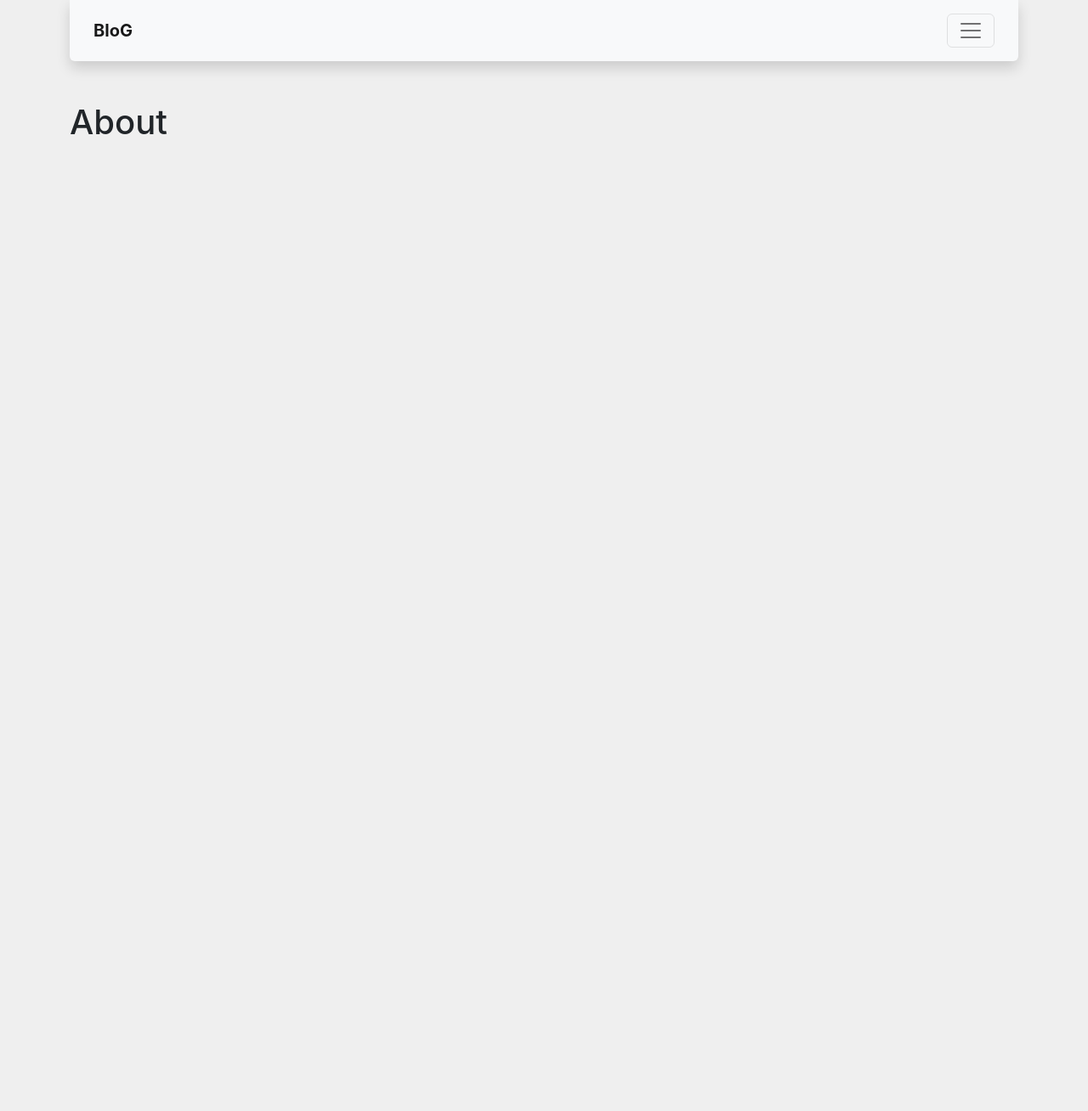
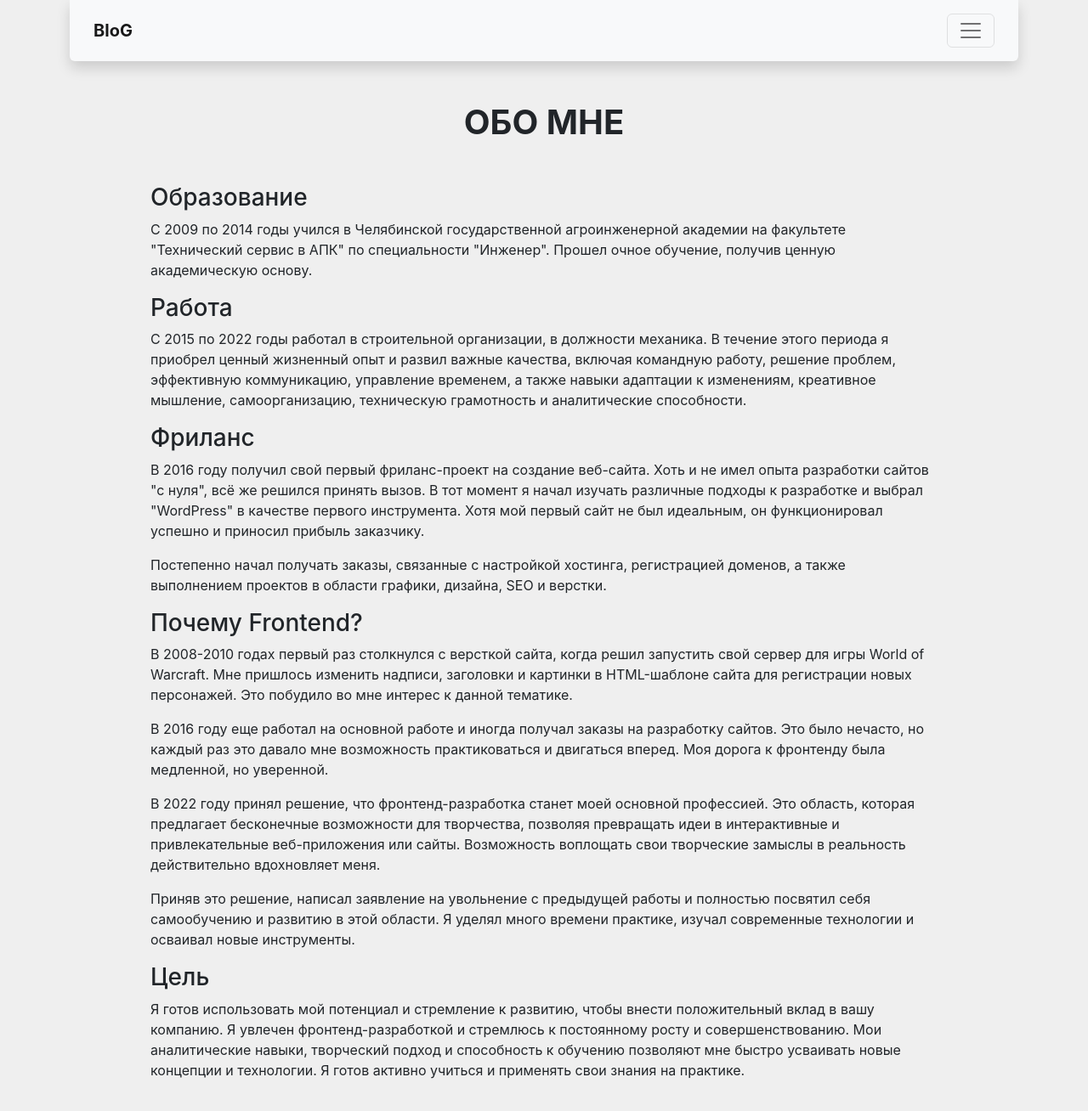
Before and after one commit to afect13/blog, a React (Create React App) app: page /about in a window 1280 px wide. Shown: the top 1308 px of the page at 85% size. Before the commit the page ends 800 px from the top, so only its background shows below. Built offline with nearby package versions, Linux system fonts and the light colour scheme; no server answers.

Commit message:
add aboutMe

```diff
--- /dev/null
+++ b/src/Components/AboutMe/AboutMe.jsx
@@ -0,0 +1,83 @@
+import { Col, Row } from "react-bootstrap";
+import PageWrapper from "../PageWrapper/PageWrapper";
+
+const AboutMe = () => {
+  return (
+    <PageWrapper title={"ОБО МНЕ"}>
+      <Row>
+        <Col>
+          <h3>Образование</h3>
+          <p>
+            С 2009 по 2014 годы учился в Челябинской государственной агроинженерной академии на факультете "Технический
+            сервис в АПК" по специальности "Инженер". Прошел очное обучение, получив ценную академическую основу.
+          </p>
+        </Col>
+      </Row>
+      <Row>
+        <Col>
+          <h3>Работа</h3>
+          <p>
+            С 2015 по 2022 годы работал в строительной организации, в должности механика. В течение этого периода я
+            приобрел ценный жизненный опыт и развил важные качества, включая командную работу, решение проблем,
+            эффективную коммуникацию, управление временем, а также навыки адаптации к изменениям, креативное мышление,
+            самоорганизацию, техническую грамотность и аналитические способности.
+          </p>
+        </Col>
+      </Row>
+      <Row>
+        <Col>
+          <h3>Фриланс</h3>
+          <p>
+            В 2016 году получил свой первый фриланс-проект на создание веб-сайта. Хоть и не имел опыта разработки сайтов
+            "с нуля", всё же решился принять вызов. В тот момент я начал изучать различные подходы к разработке и выбрал
+            "WordPress" в качестве первого инструмента. Хотя мой первый сайт не был идеальным, он функционировал успешно
+            и приносил прибыль заказчику.
+          </p>
+          <p>
+            Постепенно начал получать заказы, связанные с настройкой хостинга, регистрацией доменов, а также выполнением
+            проектов в области графики, дизайна, SEO и верстки.
+          </p>
+        </Col>
+      </Row>
+      <Row>
+        <Col>
+          <h3>Почему Frontend?</h3>
+          <p>
+            В 2008-2010 годах первый раз столкнулся с версткой сайта, когда решил запустить свой сервер для игры World
+            of Warcraft. Мне пришлось изменить надписи, заголовки и картинки в HTML-шаблоне сайта для регистрации новых
+            персонажей. Это побудило во мне интерес к данной тематике.
+          </p>
+          <p>
+            В 2016 году еще работал на основной работе и иногда получал заказы на разработку сайтов. Это было нечасто,
+            но каждый раз это давало мне возможность практиковаться и двигаться вперед. Моя дорога к фронтенду была
+            медленной, но уверенной.
+          </p>
+          <p>
+            В 2022 году принял решение, что фронтенд-разработка станет моей основной профессией. Это область, которая
+            предлагает бесконечные возможности для творчества, позволяя превращать идеи в интерактивные и
+            привлекательные веб-приложения или сайты. Возможность воплощать свои творческие замыслы в реальность
+            действительно вдохновляет меня.
+          </p>
+          <p>
+            Приняв это решение, написал заявление на увольнение с предыдущей работы и полностью посвятил себя
+            самообучению и развитию в этой области. Я уделял много времени практике, изучал современные технологии и
+            осваивал новые инструменты.
+          </p>
+        </Col>
+      </Row>
+      <Row className="mb-5">
+        <Col>
+          <h3>Цель</h3>
+          <p>
+            Я готов использовать мой потенциал и стремление к развитию, чтобы внести положительный вклад в вашу
+            компанию. Я увлечен фронтенд-разработкой и стремлюсь к постоянному росту и совершенствованию. Мои
+            аналитические навыки, творческий подход и способность к обучению позволяют мне быстро усваивать новые
+            концепции и технологии. Я готов активно учиться и применять свои знания на практике.
+          </p>
+        </Col>
+      </Row>
+    </PageWrapper>
+  );
+};
+
+export default AboutMe;
--- a/src/Pages/About/About.jsx
+++ b/src/Pages/About/About.jsx
@@ -1,9 +1,7 @@
+import AboutMe from "../../Components/AboutMe/AboutMe";
+
 const About = () => {
-  return (
-    <div>
-      <h1>About</h1>
-    </div>
-  );
+  return <AboutMe />;
 };
 
 export default About;
```
